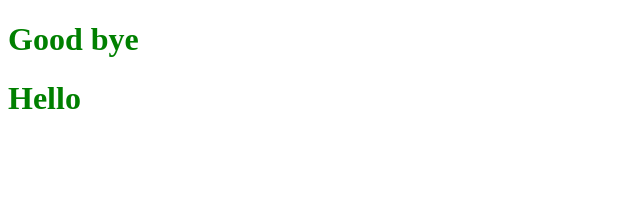
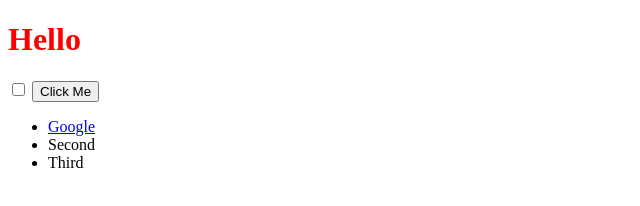
Before and after one commit to BobliHH/Web-Development-Projects, a plain HTML site: page JavaScript/DOM/index.html in a window 1280 px wide. Shown: the whole page, without its empty margins (0-640 px from the left). Drawn offline with Linux system fonts and the light colour scheme; files that its build step writes are made by us from their sources.

Commit message:
copied resources in place of my files

```diff
--- a/JavaScript/DOM/index.html
+++ b/JavaScript/DOM/index.html
@@ -1,17 +1,27 @@
 <!DOCTYPE html>
-<html lang="en">
+<html lang="en" dir="ltr">
   <head>
-    <meta charset="UTF-8" />
-    <meta name="viewport" content="width=device-width, initial-scale=1.0" />
-    <title>My website</title>
-    <link rel="stylesheet" href="style.css" />
+    <meta charset="utf-8">
+    <title>My Website</title>
+    <link rel="stylesheet" href="styles.css">
+
   </head>
-  <body onload="alert('Hello World!');">
+  <body>
+
     <h1>Hello</h1>
-    <script type="text/javascript">
-      alert("Hello");
-    </script>
-    <script src="index.js" charset="UTF-8"></script>
-    <h1>Hello</h1>
+
+    <input type="checkbox">
+
+    <button style=":active color:red;">Click Me</button>
+
+    <ul>
+      <li class="list">
+        <a href="https://www.google.com">Google</a>
+      </li>
+      <li class="list">Second</li>
+      <li class="list">Third</li>
+    </ul>
+
   </body>
+
 </html>
--- a/JavaScript/DOM/index.js
+++ b/JavaScript/DOM/index.js
@@ -1,2 +1 @@
-alert("Hello Again");
-document.querySelector("h1").innerHTML = "Good bye";
+document.query
--- a/JavaScript/DOM/styles.css
+++ b/JavaScript/DOM/styles.css
@@ -0,0 +1,3 @@
+h1 {
+  color: red;
+}
```
Also changed, not shown: 1 other file.
